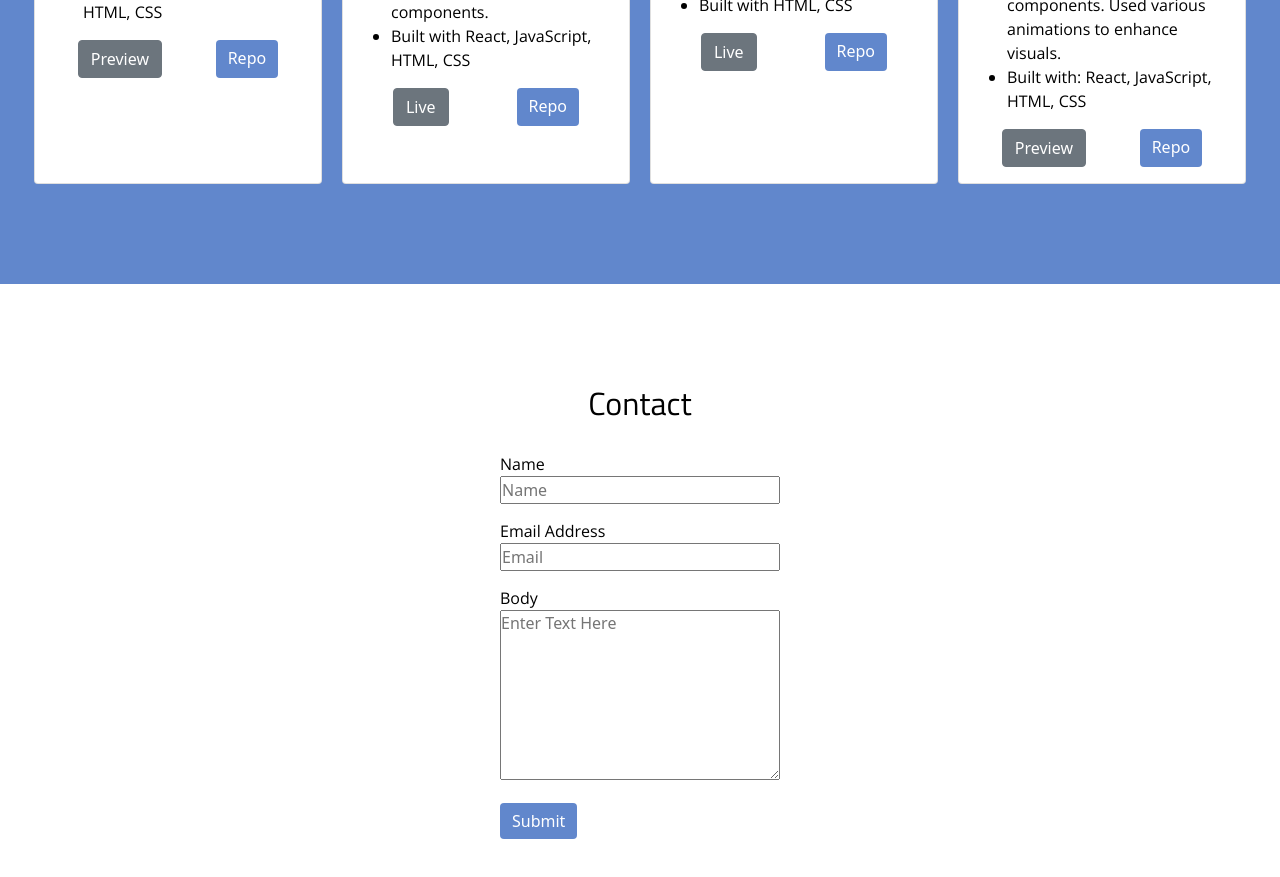
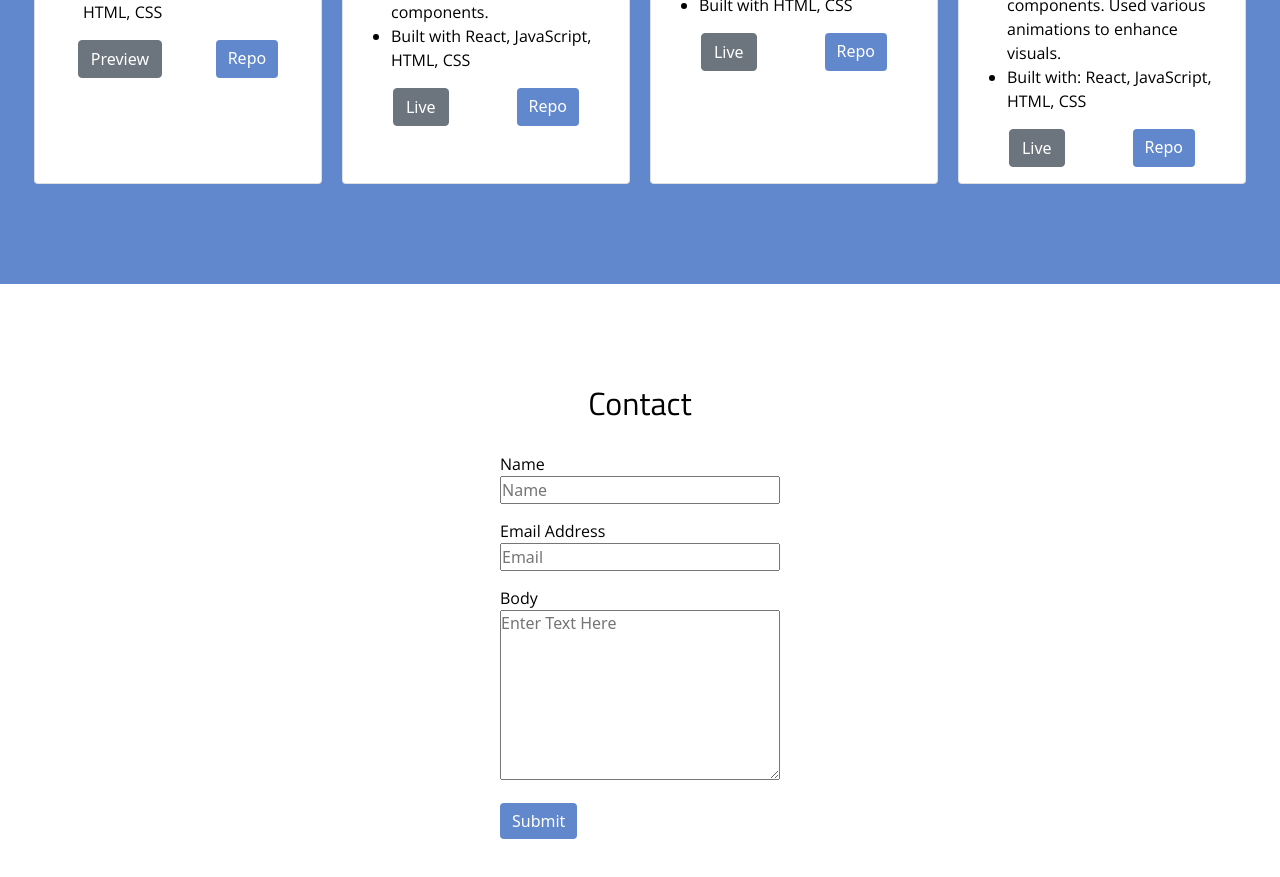
Before and after one commit to JoshuaAlvarez06/Joshua-Portfolio, a React (Create React App) app: page / in a window 1280 px wide. Shown: the part 2560-3437 px from the top of the page. Built offline with nearby package versions, Linux system fonts and the light colour scheme.

Commit message:
change preview text in button to live

```diff
--- a/src/Main.js
+++ b/src/Main.js
@@ -236,7 +236,7 @@ export default function Main() {
                       rel="noreferrer"
                       className="btn btn-secondary"
                     >
-                      Preview
+                      Live
                     </a>
                     <a
                       href="https://github.com/JoshuaAlvarez06/Sample-Website.git"
```
